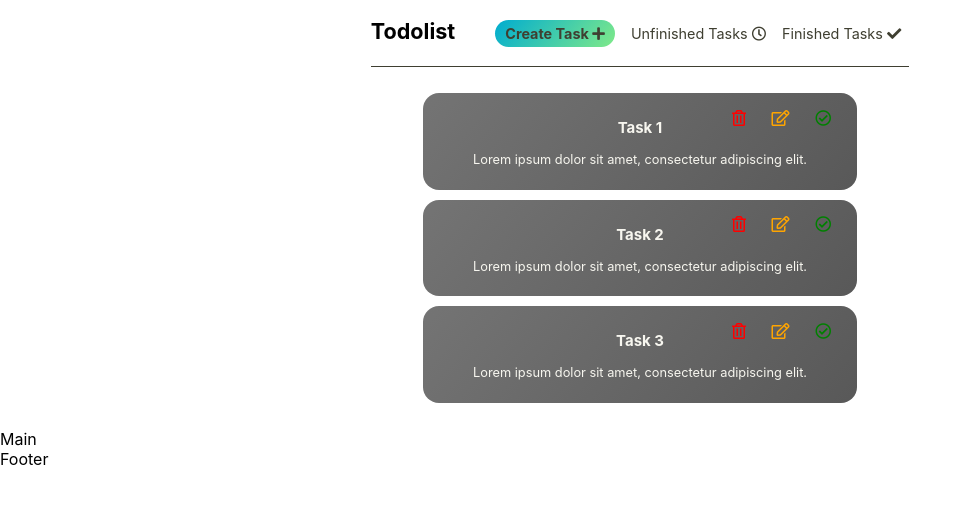
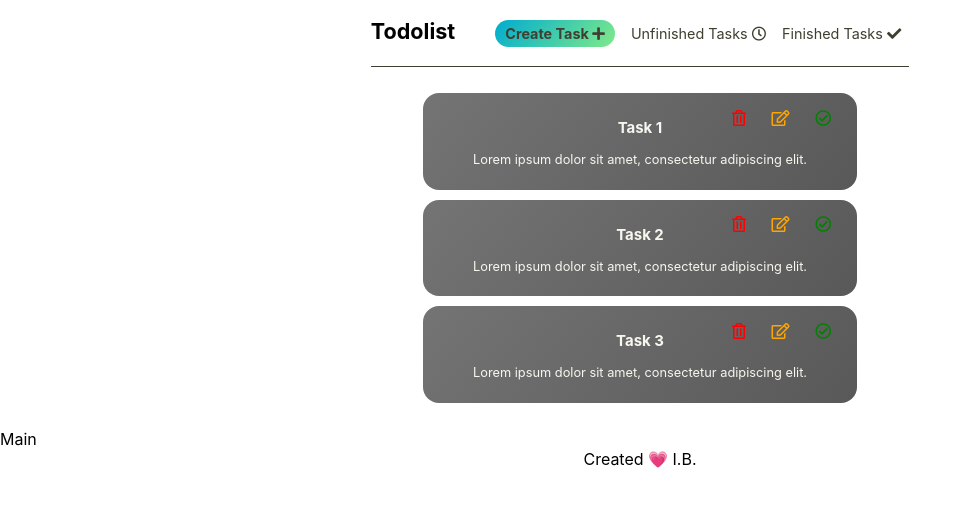
Before and after one commit to igor06brw/todolist, a React (Create React App) app: page / in a window 1280 px wide. Shown: the top 506 px of the page, without its empty margins (0-971 px from the left). Built offline with nearby package versions, Linux system fonts and the light colour scheme.

Commit message:
create footer

```diff
--- a/src/components/Footer.js
+++ b/src/components/Footer.js
@@ -1,10 +1,26 @@
 import React from 'react'
+import styled from 'styled-components';
+
+
+const FooterWrapper = styled.footer`
+    display: flex;
+    max-width: 80%;
+    margin: auto;
+    justify-content: center;
+`
+
+const Container = styled.div`
+    display: flex;
+    flex-wrap: wrap;
+`
 
 const Footer = () => {
     return (
-        <footer>
-            Footer
-        </footer>
+        <FooterWrapper>
+            <Container>
+                Created 💗 I.B.
+            </Container>
+        </FooterWrapper>
     )
 }
 
```
